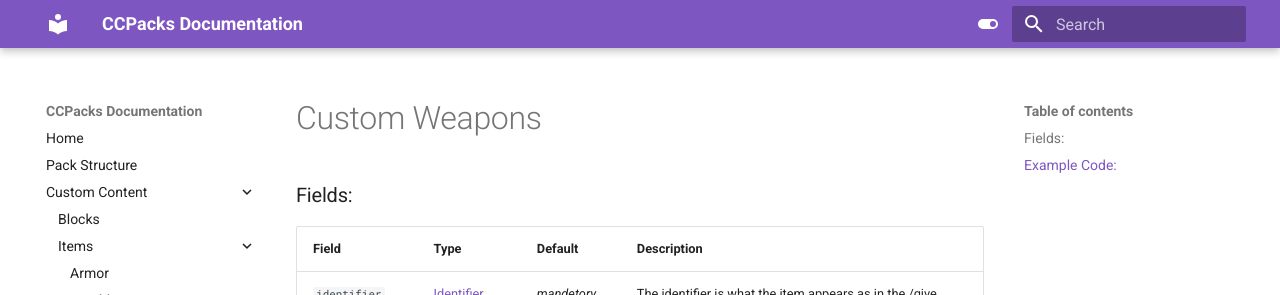
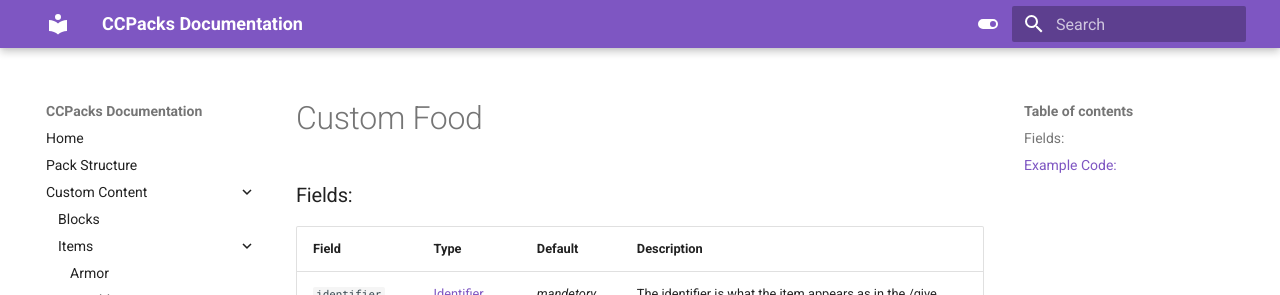
Before and after one commit to eggohito/CCPacks-Documentation, an MkDocs documentation site: the page built from docs/item/food.md, in a window 1280 px wide and 1128 px high. Shown: the top 295 px of the window. Built offline with MkDocs 1.6.1 and Material for MkDocs 9.7.7, drawn with Linux system fonts in a browser that asks for light colours.

Commit message:
Update food.md

```diff
--- a/docs/item/food.md
+++ b/docs/item/food.md
@@ -1,4 +1,4 @@
-# Custom Weapons
+# Custom Food
 
 ### Fields:
 
```
